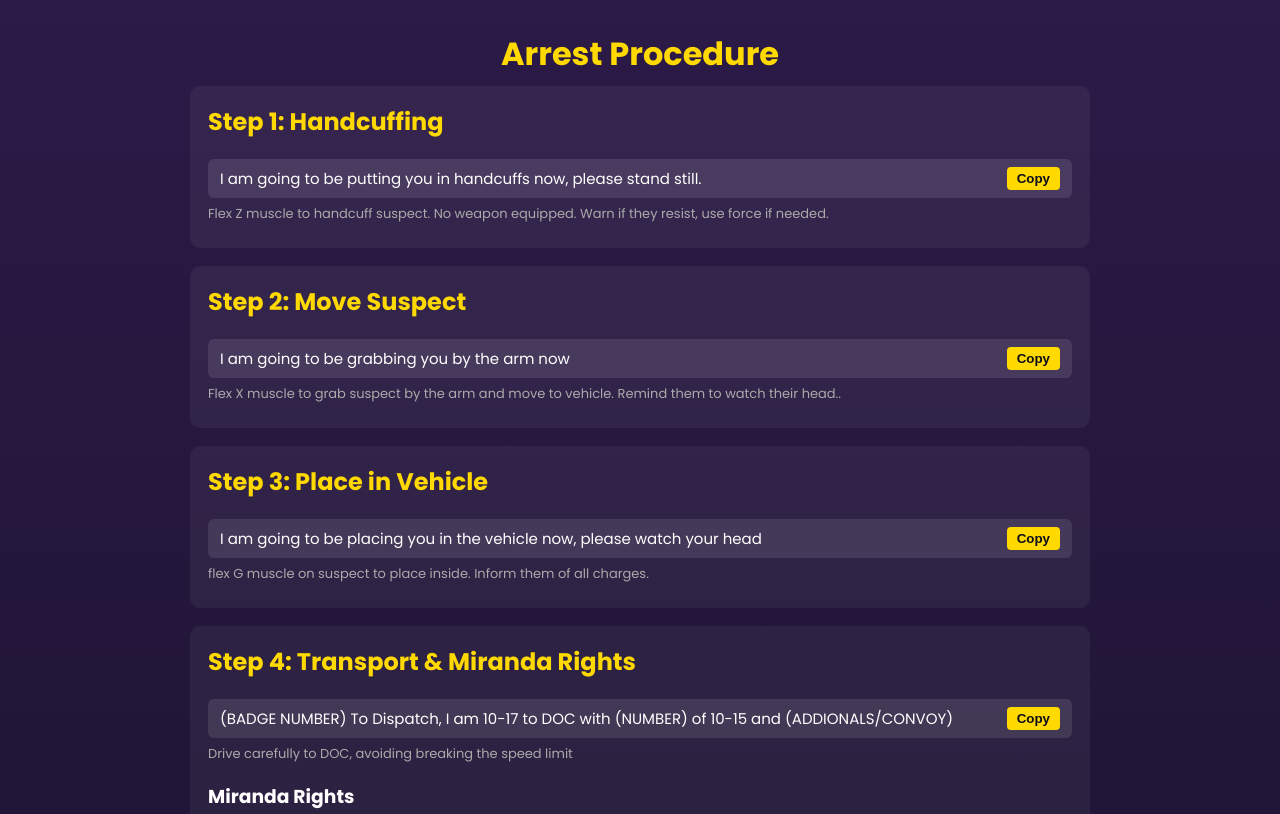
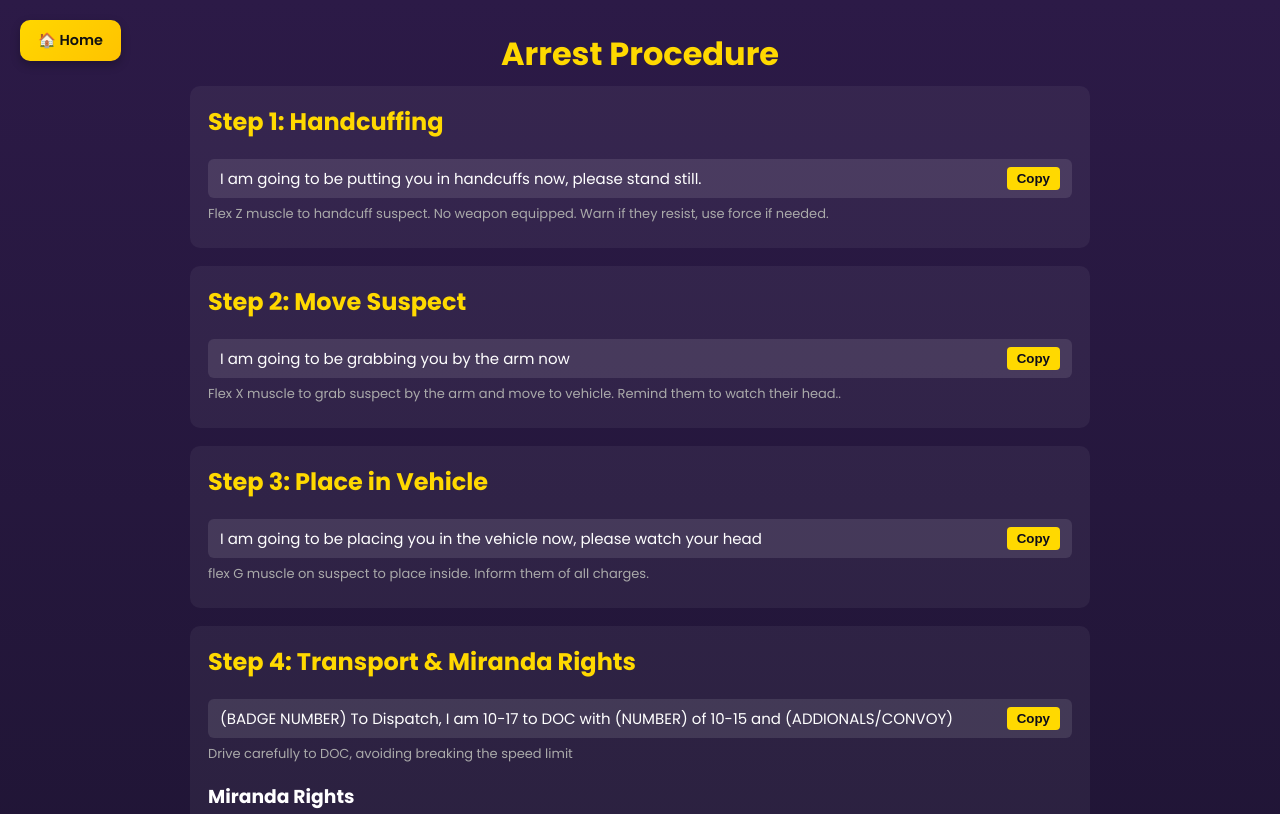
Before and after one commit to kaipluxury/Fib-Evidence-Commands, a plain HTML site: page arresting.html in a window 1280 px wide. Shown: the top 814 px of the page. Drawn offline with Linux system fonts and the light colour scheme.

Commit message:
Update arresting.html

```diff
--- a/arresting.html
+++ b/arresting.html
@@ -5,6 +5,33 @@
   <meta name="viewport" content="width=device-width, initial-scale=1.0"/>
   <title>Arrest Procedure</title>
   <link href="https://fonts.googleapis.com/css2?family=Poppins:wght@400;600;700&display=swap" rel="stylesheet">
+
+  <!-- Home Button -->
+<a href="index.html" class="home-btn">🏠 Home</a>
+
+<style>
+.home-btn {
+  position: fixed;
+  top: 20px;
+  left: 20px;
+  background: linear-gradient(135deg, #FFD700, #FFC300);
+  color: #111;
+  font-weight: 600;
+  text-decoration: none;
+  padding: 10px 18px;
+  border-radius: 10px;
+  box-shadow: 0 4px 10px rgba(0,0,0,0.25);
+  transition: all 0.25s ease;
+  font-size: 0.9rem;
+  z-index: 100;
+}
+
+.home-btn:hover {
+  background: linear-gradient(135deg, #FFE066, #FFD84D);
+  transform: translateY(-2px) scale(1.03);
+  box-shadow: 0 6px 14px rgba(0,0,0,0.35);
+}
+</style>
 
   <style>
     body {
```
